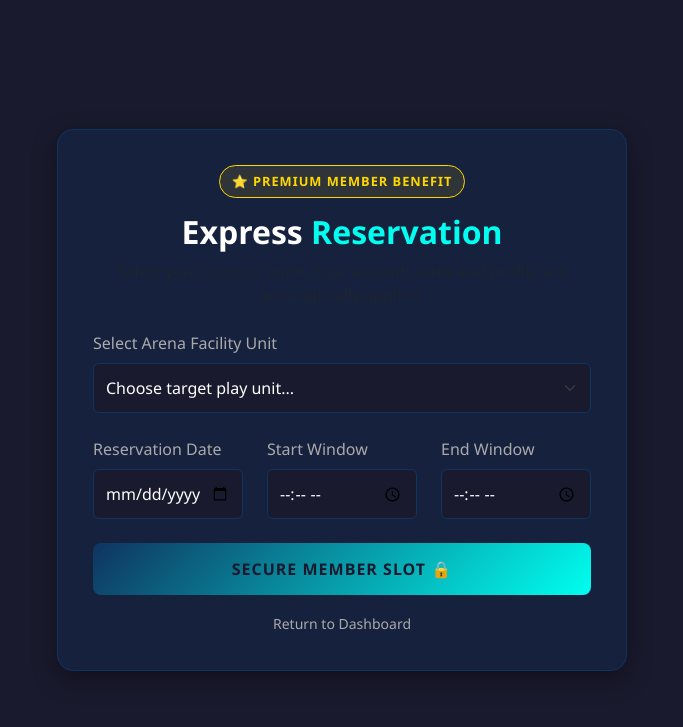
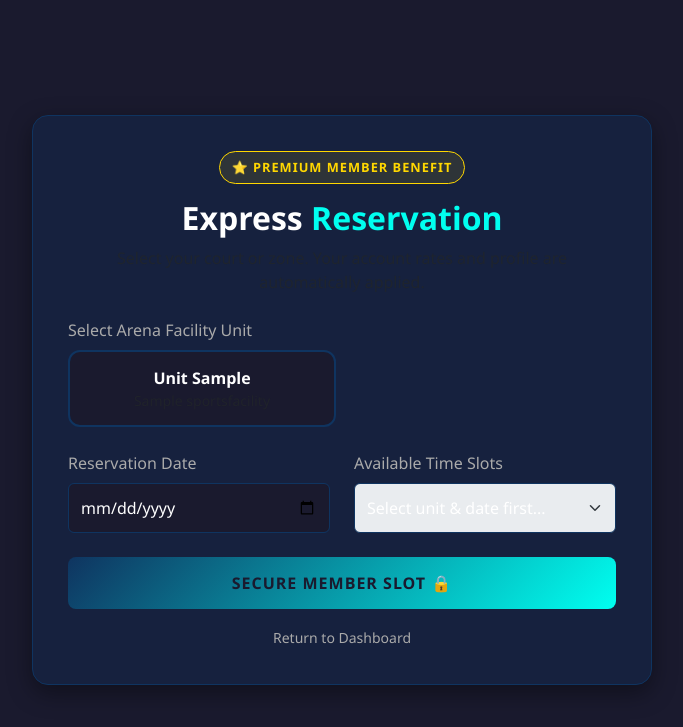
Before and after one commit to shayansSpace/Sports-Pavilion-App, a Django app: page /book-member in a window 1280 px wide. Shown: the top 727 px of the page, without its empty margins (298-981 px from the left). Run offline with Django 5.2, Linux system fonts and the light colour scheme; a user stored in the database is signed in; tables that the repository leaves empty hold one stand-in row (values such as "Sample post").

Commit message:
initial commit

```diff
--- a/club_app/views.py
+++ b/club_app/views.py
@@ -9,6 +9,8 @@ from django.http import JsonResponse # To return asynchronous AJAX background da
 from .models import Member
 from .models import MembershipPlan, Member, MemberPhone, PlayUnit, Visitor, VisitorPhone, Booking, VisitorBooking, MemberBooking
 from datetime import date
+
+
 
 # @login_required(login_url='login') # If anonymous, go to /login
 def index(request):
@@ -238,6 +240,21 @@ def book_visitor(request):
     return render(request, 'book_visitor.html', context)
 
 
+OPERATIONAL_SLOTS = [
+    {"display": "09:00 AM - 10:00 AM", "start": "09:00:00", "end": "10:00:00"},
+    {"display": "10:00 AM - 11:00 AM", "start": "10:00:00", "end": "11:00:00"},
+    {"display": "11:00 AM - 12:00 PM", "start": "11:00:00", "end": "12:00:00"},
+    {"display": "12:00 PM - 01:00 PM", "start": "12:00:00", "end": "13:00:00"},
+    {"display": "01:00 PM - 02:00 PM", "start": "13:00:00", "end": "14:00:00"},
+    {"display": "02:00 PM - 03:00 PM", "start": "14:00:00", "end": "15:00:00"},
+    {"display": "03:00 PM - 04:00 PM", "start": "15:00:00", "end": "16:00:00"},
+    {"display": "04:00 PM - 05:00 PM", "start": "16:00:00", "end": "17:00:00"},
+    {"display": "05:00 PM - 06:00 PM", "start": "17:00:00", "end": "18:00:00"},
+    {"display": "06:00 PM - 07:00 PM", "start": "18:00:00", "end": "19:00:00"},
+    {"display": "07:00 PM - 08:00 PM", "start": "19:00:00", "end": "20:00:00"},
+    {"display": "08:00 PM - 09:00 PM", "start": "20:00:00", "end": "21:00:00"},
+]
+
 @login_required(login_url='login')
 def book_member(request):
     current_member = Member.objects.filter(mem_email=request.user.email).first()
@@ -248,13 +265,24 @@ def book_member(request):
     if request.method == 'POST':
         play_unit_id = request.POST.get('play_unit')
         target_date = request.POST.get('date')
-        start_time = request.POST.get('start_time')
-        end_time = request.POST.get('end_time')
+        raw_slot = request.POST.get('time_slot')
 
-        # Conflict check
-        if Booking.objects.filter(play_unit_id=play_unit_id, booking_date=target_date, bk_start_time__lt=end_time, bk_end_time__gt=start_time).exists():
-            # CHANGED: Return JSON structure if you move book_member over to the fetch layout
-            if request.headers.get('X-Requested-With') == 'XMLHttpRequest' or request.content_type == 'application/json':
+        if not raw_slot or '|' not in raw_slot:
+            messages.error(request, "Invalid time slot selection.")
+            return redirect('book_member')
+
+        start_time, end_time = raw_slot.split('|')
+
+        # Conflict check preventing double-bookings
+        conflict = Booking.objects.filter(
+            play_unit_id=play_unit_id,
+            booking_date=target_date,
+            bk_start_time__lt=end_time,
+            bk_end_time__gt=start_time
+        ).exists()
+
+        if conflict:
+            if request.headers.get('X-Requested-With') == 'XMLHttpRequest':
                 return JsonResponse({'success': False, 'error': 'Slot already booked.'})
             messages.error(request, "Slot already booked.")
             return redirect('book_member')
@@ -270,50 +298,41 @@ def book_member(request):
         # Step 2: Link to member
         MemberBooking.objects.create(booking=booking, member=current_member)
 
-        if request.headers.get('X-Requested-With') == 'XMLHttpRequest':
-            return JsonResponse({
-                'success': True,
-                'booking_id': booking.booking_id,
-                'total_price': "Included in Membership Plan",
-                'message': f"Slot booked under Member ID: {current_member.member_id}"
-            })
-
         messages.success(request, f"Slot booked under Member ID: {current_member.member_id}")
         return redirect('home')
 
-    # --- CHANGED: Added dynamic timeframe filter system to matching member paths ---
+    # --- GET / AJAX CHANNEL LOGIC ---
     target_date = request.GET.get('date')
-    start_time = request.GET.get('start_time')
-    end_time = request.GET.get('end_time')
+    play_unit_id = request.GET.get('play_unit')
 
-    play_units = PlayUnit.objects.filter(unit_status='Available')
+    # If background JavaScript requests slot data via AJAX:
+    if request.headers.get('X-Requested-With') == 'XMLHttpRequest' and target_date and play_unit_id:
+        # Query MySQL database to see what has already been reserved for this day and unit
+        existing_bookings = Booking.objects.filter(
+            play_unit_id=play_unit_id,
+            booking_date=target_date
+        )
 
-    if target_date and start_time and end_time:
-        conflicting_unit_ids = Booking.objects.filter(
-            booking_date=target_date,
-            bk_start_time__lt=end_time,
-            bk_end_time__gt=start_time
-        ).values_list('play_unit_id', flat=True)
+        slots_status = []
+        for slot in OPERATIONAL_SLOTS:
+            # Overlap algorithm checking if this specific slot overlaps with an existing booking
+            is_booked = existing_bookings.filter(
+                bk_start_time__lt=slot['end'],
+                bk_end_time__gt=slot['start']
+            ).exists()
 
-        play_units = play_units.exclude(unit_id__in=conflicting_unit_ids)
+            slots_status.append({
+                'display': slot['display'],
+                'value': f"{slot['start']}|{slot['end']}",
+                'available': not is_booked
+            })
 
-        # AJAX Interceptor: Returns structured arrays if background listener triggers query refresh
-        if request.headers.get('X-Requested-With') == 'XMLHttpRequest':
-            units_data = [
-                {
-                    'unit_id': u.unit_id,
-                    'unit_num': u.unit_num,
-                    'facility_name': u.facility.facility_name,
-                    'hourly_rate': str(u.facility.sp_hourly_rate)
-                } for u in play_units
-            ]
-            return JsonResponse(units_data, safe=False)
+        return JsonResponse({'slots': slots_status}, safe=False)
 
+    # Standard non-AJAX initial page load path
+    play_units = PlayUnit.objects.all()  # Fetch all units so the user can see them in the visual grid
     context = {
         'play_units': play_units,
-        'date': target_date,
-        'start_time': start_time,
-        'end_time': end_time
     }
     return render(request, 'book_member.html', context)
 
--- a/templates/book_member.html
+++ b/templates/book_member.html
@@ -19,7 +19,7 @@
     }
     .booking-container {
       width: 100%;
-      max-width: 600px;
+      max-width: 650px;
       padding: 15px;
     }
     .booking-card {
@@ -83,6 +83,37 @@
     .text-accent {
       color: #00fff0;
     }
+
+    /* 6 Play Unit Grid Layout Styles */
+    .unit-grid {
+      display: grid;
+      grid-template-columns: repeat(2, 1fr);
+      gap: 12px;
+    }
+    .unit-radio {
+      display: none;
+    }
+    .unit-card {
+      background: #1a1a2e;
+      border: 2px solid #0f3460;
+      border-radius: 12px;
+      padding: 14px;
+      text-align: center;
+      cursor: pointer;
+      transition: all 0.2s ease-in-out;
+    }
+    .unit-card:hover {
+      border-color: #00fff0;
+    }
+    .unit-radio:checked + .unit-card {
+      border-color: #00fff0;
+      background: rgba(0, 255, 240, 0.05);
+      box-shadow: 0 0 10px rgba(0, 255, 240, 0.15);
+    }
+    .unit-title {
+      font-size: 1rem;
+      color: #fff;
+    }
   </style>
 </head>
 <body>
@@ -104,34 +135,34 @@
         <p class="text-muted mb-4">Select your court or zone. Your account rates and profile are automatically applied.</p>
       </div>
 
-      <form method="POST" action="{% url 'book_member' %}">
+      <form method="POST" action="{% url 'book_member' %}" id="bookingForm">
         {% csrf_token %}
 
         <div class="mb-4">
-          <label for="play_unit" class="form-label">Select Arena Facility Unit</label>
-          <select class="form-select" id="play_unit" name="play_unit" required>
-            <option value="" disabled selected>Choose target play unit...</option>
+          <label class="form-label d-block mb-2">Select Arena Facility Unit</label>
+          <div class="unit-grid">
             {% for unit in play_units %}
-              <option value="{{ unit.unit_id }}">
-                {{ unit.facility.facility_name }} — Unit {{ unit.unit_num }}
-                {% if unit.unit_status != 'Available' %} (Occupied) {% endif %}
-              </option>
+              <label class="m-0">
+                <input type="radio" name="play_unit" value="{{ unit.unit_id }}" class="unit-radio" required>
+                <div class="unit-card">
+                  <div class="fw-bold text-accent unit-title">Unit {{ unit.unit_num }}</div>
+                  <small class="text-muted d-block">{{ unit.facility.facility_name }}</small>
+                </div>
+              </label>
             {% endfor %}
-          </select>
+          </div>
         </div>
 
         <div class="row mb-4">
-          <div class="col-md-4">
+          <div class="col-md-6">
             <label for="date" class="form-label">Reservation Date</label>
             <input type="date" class="form-control" id="date" name="date" required>
           </div>
-          <div class="col-md-4">
-            <label for="start_time" class="form-label">Start Window</label>
-            <input type="time" class="form-control" id="start_time" name="start_time" required>
-          </div>
-          <div class="col-md-4">
-            <label for="end_time" class="form-label">End Window</label>
-            <input type="time" class="form-control" id="end_time" name="end_time" required>
+          <div class="col-md-6">
+            <label for="time_slot" class="form-label">Available Time Slots</label>
+            <select class="form-select" id="time_slot" name="time_slot" required disabled>
+              <option value="" disabled selected>Select unit & date first...</option>
+            </select>
           </div>
         </div>
 
@@ -151,8 +182,61 @@
   <script>
     document.addEventListener("DOMContentLoaded", function() {
       const dateInput = document.getElementById('date');
+      const slotSelect = document.getElementById('time_slot');
+      const unitRadios = document.querySelectorAll('input[name="play_unit"]');
+
+      // Set lowest calendar limit to today
       const today = new Date().toISOString().split('T')[0];
       dateInput.min = today;
+
+      function updateAvailableSlots() {
+        const dateVal = dateInput.value;
+        const checkedUnit = document.querySelector('input[name="play_unit"]:checked');
+        const unitVal = checkedUnit ? checkedUnit.value : null;
+
+        // Keep dropdown disabled if inputs are incomplete
+        if (!dateVal || !unitVal) {
+          slotSelect.disabled = true;
+          slotSelect.innerHTML = '<option value="" disabled selected>Select unit & date first...</option>';
+          return;
+        }
+
+        // Fetch requests data from Django via AJAX
+        fetch(`?play_unit=${unitVal}&date=${dateVal}`, {
+          headers: {
+            'X-Requested-With': 'XMLHttpRequest'
+          }
+        })
+        .then(response => response.json())
+        .then(data => {
+          slotSelect.innerHTML = '<option value="" disabled selected>Choose an active session window...</option>';
+
+          data.slots.forEach(slot => {
+            const option = document.createElement('option');
+            option.value = slot.value;
+
+            if (slot.available) {
+              option.textContent = slot.display;
+            } else {
+              option.textContent = slot.display + " (Unavailable 🚫)";
+              option.disabled = true;
+              option.style.color = '#ff6b6b';
+            }
+            slotSelect.appendChild(option);
+          });
+
+          // Successfully unlock dropdown element
+          slotSelect.disabled = false;
+        })
+        .catch(error => {
+          console.error('Error parsing operational time allocations:', error);
+        });
+      }
+
+      dateInput.addEventListener('change', updateAvailableSlots);
+      unitRadios.forEach(radio => {
+        radio.addEventListener('change', updateAvailableSlots);
+      });
     });
   </script>
 </body>
```
